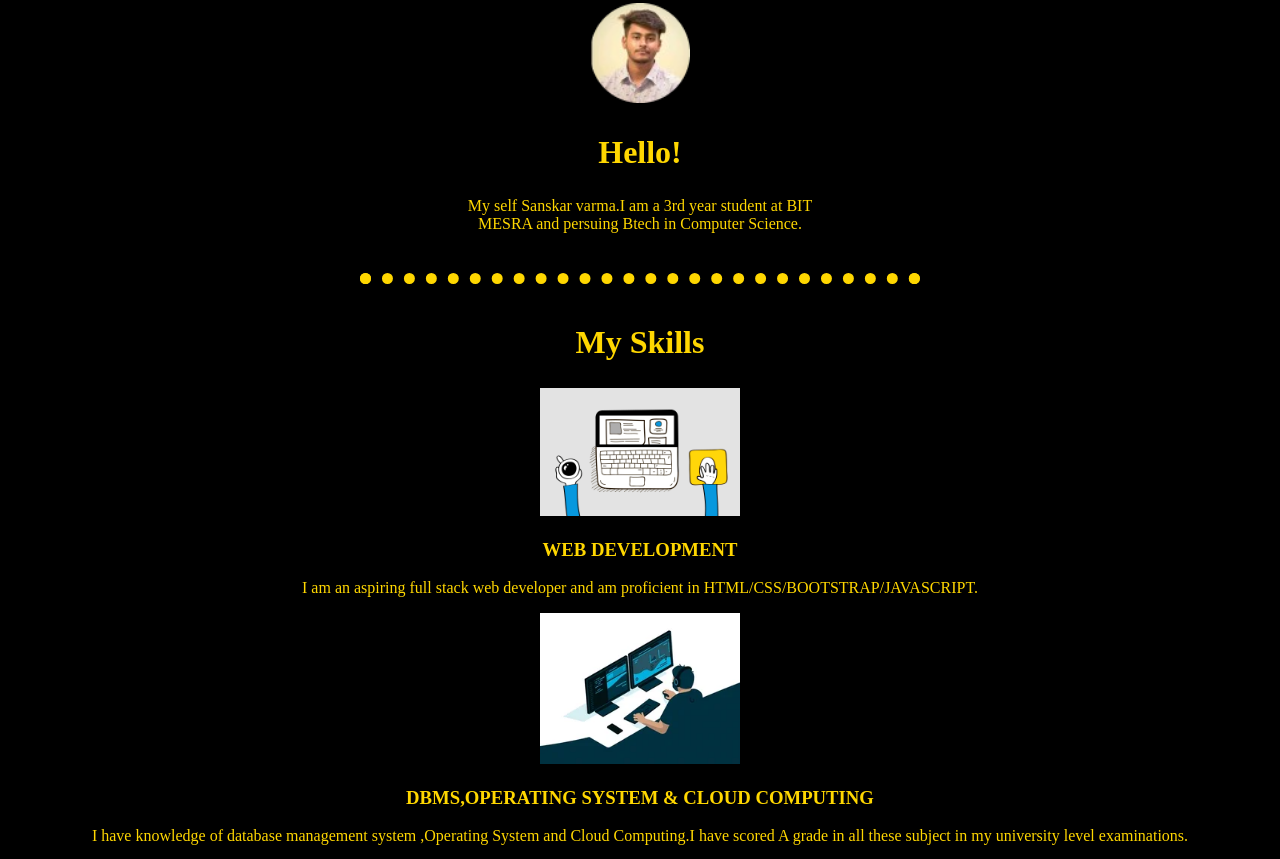
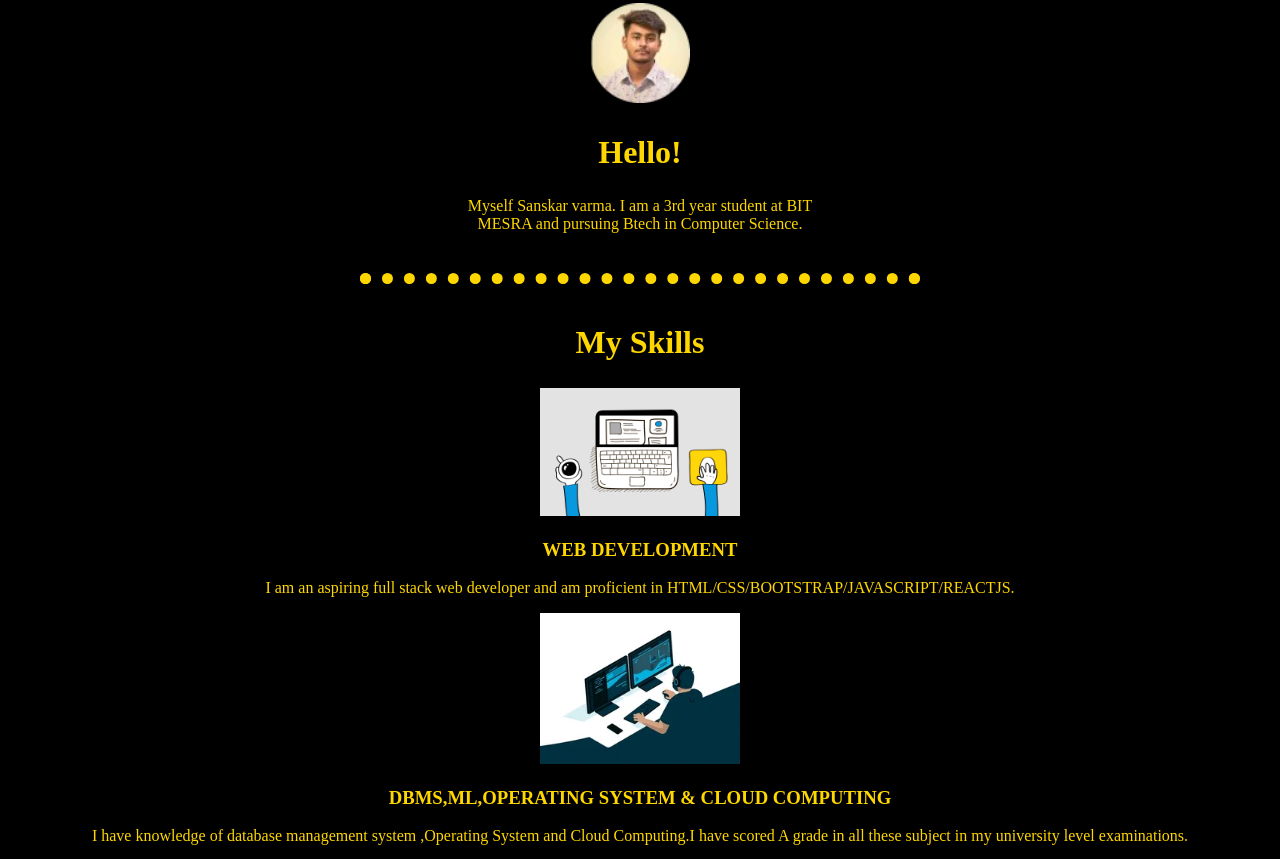
Before and after one commit to SanskarVarma/PersonalWeb-html-css-, a plain HTML site: page index.html in a window 1280 px wide. Shown: the part 761-1620 px from the top of the page. Drawn offline with Linux system fonts and the light colour scheme.

Commit message:
Update index.html

```diff
--- a/index.html
+++ b/index.html
@@ -15,7 +15,7 @@
     <div class="top-d">
         <img class="top-i" src="i1.png" alt="space shuttle top" style="width: 10rem;">
         <h1>I'am Sanskar</h1>
-        <p>a web developer</p>
+        <p>A Web Developer</p>
         <img class="btm-i" src="i2.png" alt="space shuttle bottom" style="width: 10rem;">
         <img class="ss" src="i3.webp" alt="ssolar system" style="width: 98vw;">
     </div>
@@ -24,7 +24,7 @@
         <div class="profile">
           <img src="SV.png" alt="Sanskar's profile photo">
           <h2>Hello!</h2>
-          <p>My self Sanskar varma.I am a 3rd year student at BIT MESRA and persuing Btech in Computer Science.</p>
+          <p>Myself Sanskar varma. I am a 3rd year student at BIT MESRA and pursuing Btech in Computer Science.</p>
         </div>
         <hr>
         <div class="skills">
@@ -32,11 +32,11 @@
           <div class="skill-row">
             <img class="skillgif" src="G1.gif" alt="">
             <h3>WEB    DEVELOPMENT</h3>
-            <p>I am an aspiring full stack web developer and am proficient in HTML/CSS/BOOTSTRAP/JAVASCRIPT.</p>
+            <p>I am an aspiring full stack web developer and am proficient in HTML/CSS/BOOTSTRAP/JAVASCRIPT/REACTJS.</p>
           </div>
           <div class="skill-row">
             <img class="skillgif" src="G2.webp" alt="">
-            <h3>DBMS,OPERATING SYSTEM &amp; CLOUD COMPUTING</h3>
+            <h3>DBMS,ML,OPERATING SYSTEM &amp; CLOUD COMPUTING</h3>
             <p>I have knowledge of database management system ,Operating System and Cloud Computing.I have scored A grade in all these subject in my university level examinations.</p>
           </div>
         </div>
```
